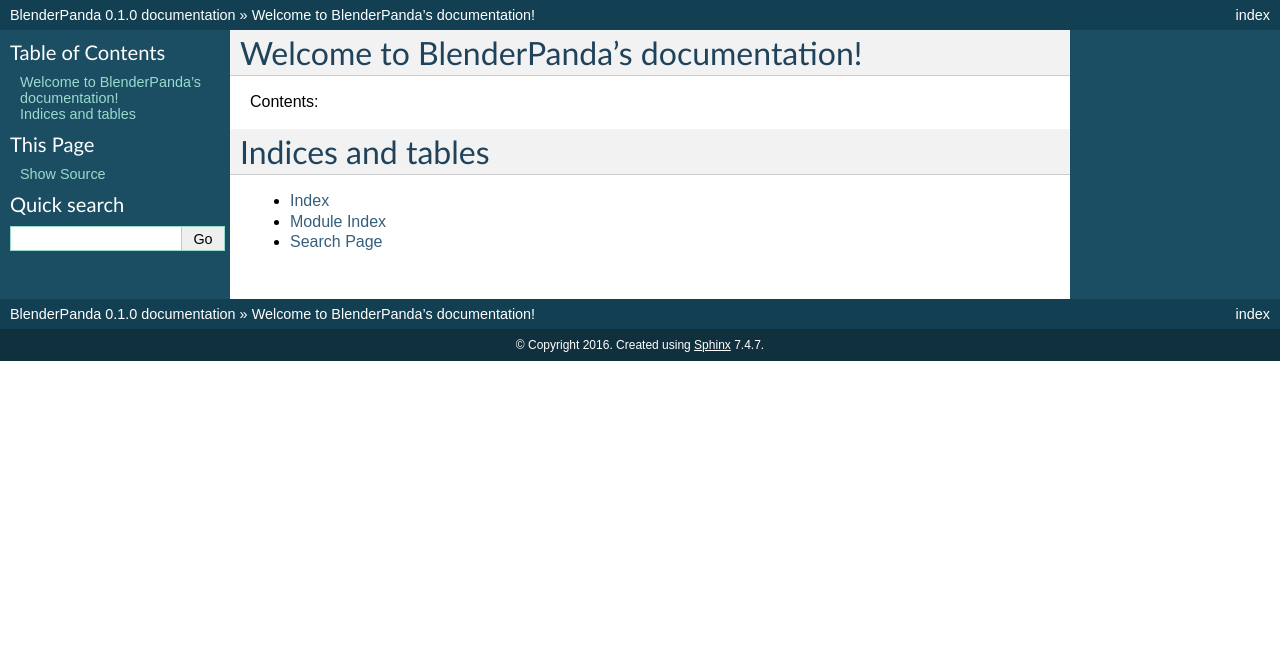
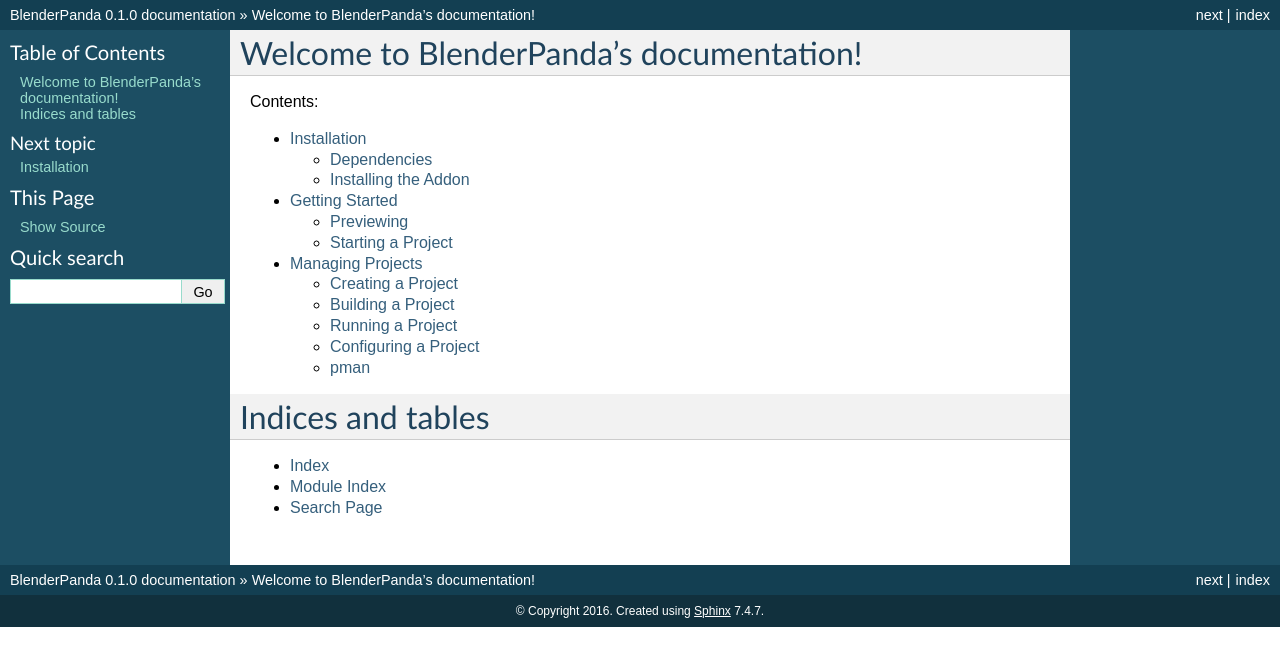
Before and after one commit to Moguri/BlenderPanda, a Sphinx documentation site: the page built from docs/index.rst, in a window 1280 px wide. Shown: the top 666 px of the page. Built offline with Sphinx 7.4.7, drawn with Linux system fonts in a browser that asks for light colours.

```diff
--- a/docs/index.rst
+++ b/docs/index.rst
@@ -11,6 +11,9 @@ Contents:
 .. toctree::
    :maxdepth: 2
 
+   install
+   getting_started
+   project_management
 
 
 Indices and tables
--- /dev/null
+++ b/docs/install.rst
@@ -0,0 +1,14 @@
+Installation
+============
+
+Dependencies
+------------
+
+Blender
+^^^^^^^
+
+Panda3D
+^^^^^^^
+
+Installing the Addon
+--------------------
--- /dev/null
+++ b/docs/project_management.rst
@@ -0,0 +1,19 @@
+Managing Projects
+=================
+
+Creating a Project
+------------------
+
+Building a Project
+------------------
+
+Running a Project
+-----------------
+
+Configuring a Project
+---------------------
+
+pman
+----
+``pman`` is a Python module used by BlenderPanda to help manage Panda3D projects.
+It has no dependencies on Blender's ``bpy`` nor any Panda3D modules, which means it can be used in custom scripts as well.
```
Also changed, not shown: docs/getting_started.rst (added, +15 -0 lines).
